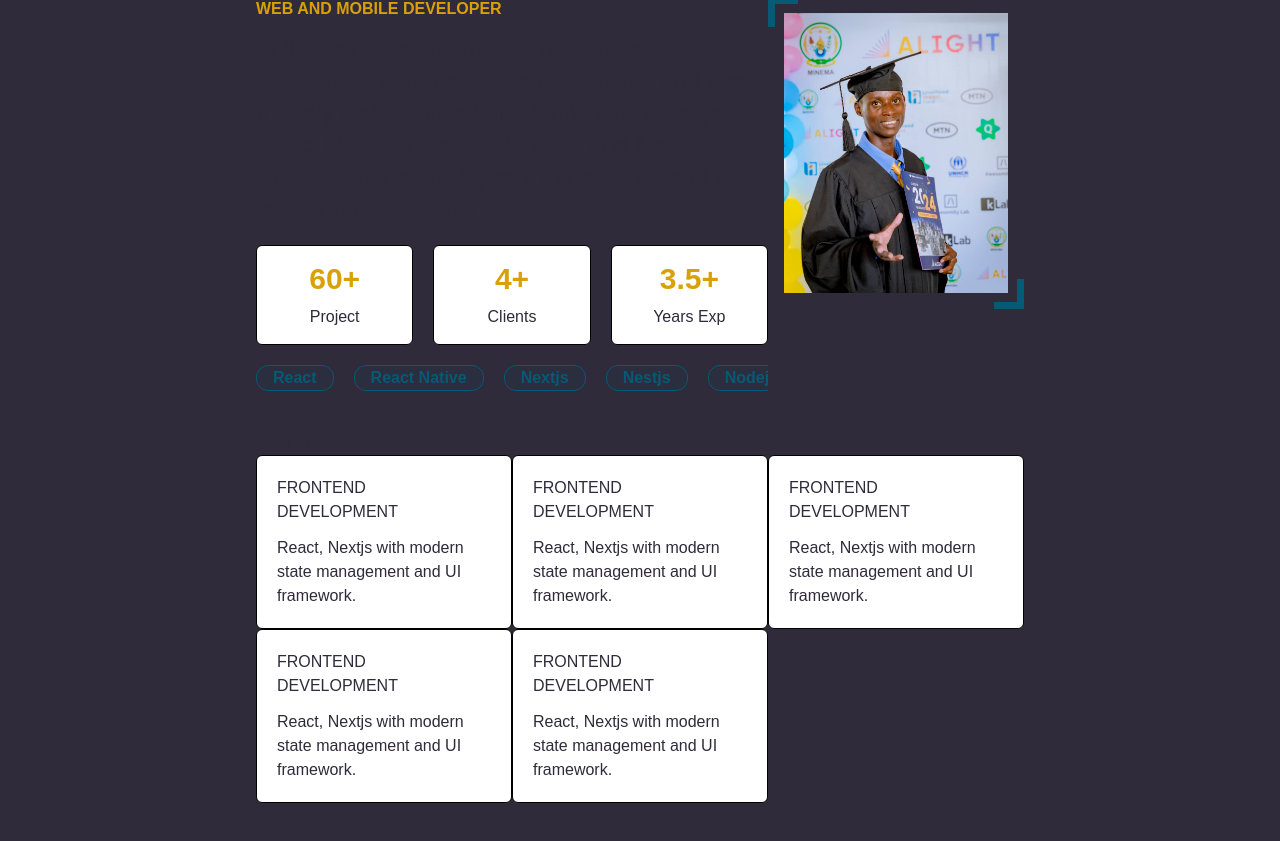
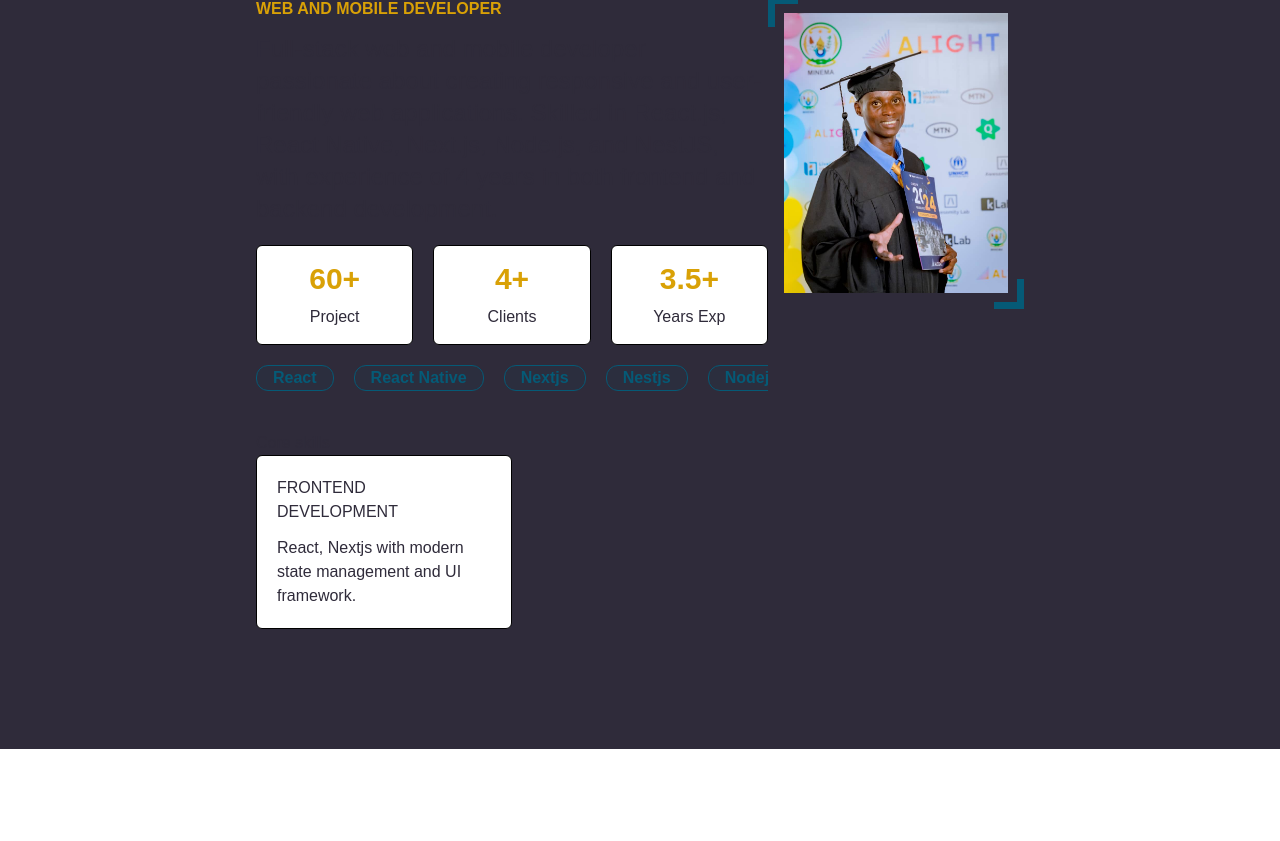
Before and after one commit to Gedeotwiz/GedeonHub, a Next.js app: page / in a window 1280 px wide. Shown: the part 1047-1888 px from the top of the page. After the commit the page ends 1796 px from the top, so only its background shows below. Built offline with nearby package versions, Linux system fonts and the light colour scheme.

Commit message:
add skills

```diff
--- a/app/components/about/skillsSection.tsx
+++ b/app/components/about/skillsSection.tsx
@@ -17,22 +17,7 @@ export default function SkillsSection() {
                 <h6>FRONTEND DEVELOPMENT</h6>
                 <p>React, Nextjs with modern state management and UI framework.</p>
             </div>
-             <div className='p-5 bg-background transition border hover:bg-[#d9a10617] border-black hover:border-primary rounded-md md:w-1/3 flex flex-col gap-1 md:gap-3 '>
-                <h6>FRONTEND DEVELOPMENT</h6>
-                <p>React, Nextjs with modern state management and UI framework.</p>
-            </div>
-             <div className='p-5 bg-background transition border hover:bg-[#d9a10617] border-black hover:border-primary rounded-md md:w-1/3 flex flex-col gap-1 md:gap-3 '>
-                <h6>FRONTEND DEVELOPMENT</h6>
-                <p>React, Nextjs with modern state management and UI framework.</p>
-            </div>
-             <div className='p-5 bg-background transition border hover:bg-[#d9a10617] border-black hover:border-primary rounded-md md:w-1/3 flex flex-col gap-1 md:gap-3 '>
-                <h6>FRONTEND DEVELOPMENT</h6>
-                <p>React, Nextjs with modern state management and UI framework.</p>
-            </div>
-             <div className='p-5 bg-background transition border hover:bg-[#d9a10617] border-black hover:border-primary rounded-md md:w-1/3 flex flex-col gap-1 md:gap-3 '>
-                <h6>FRONTEND DEVELOPMENT</h6>
-                <p>React, Nextjs with modern state management and UI framework.</p>
-            </div>
+
         </div>
     </motion.div>
   );
```
